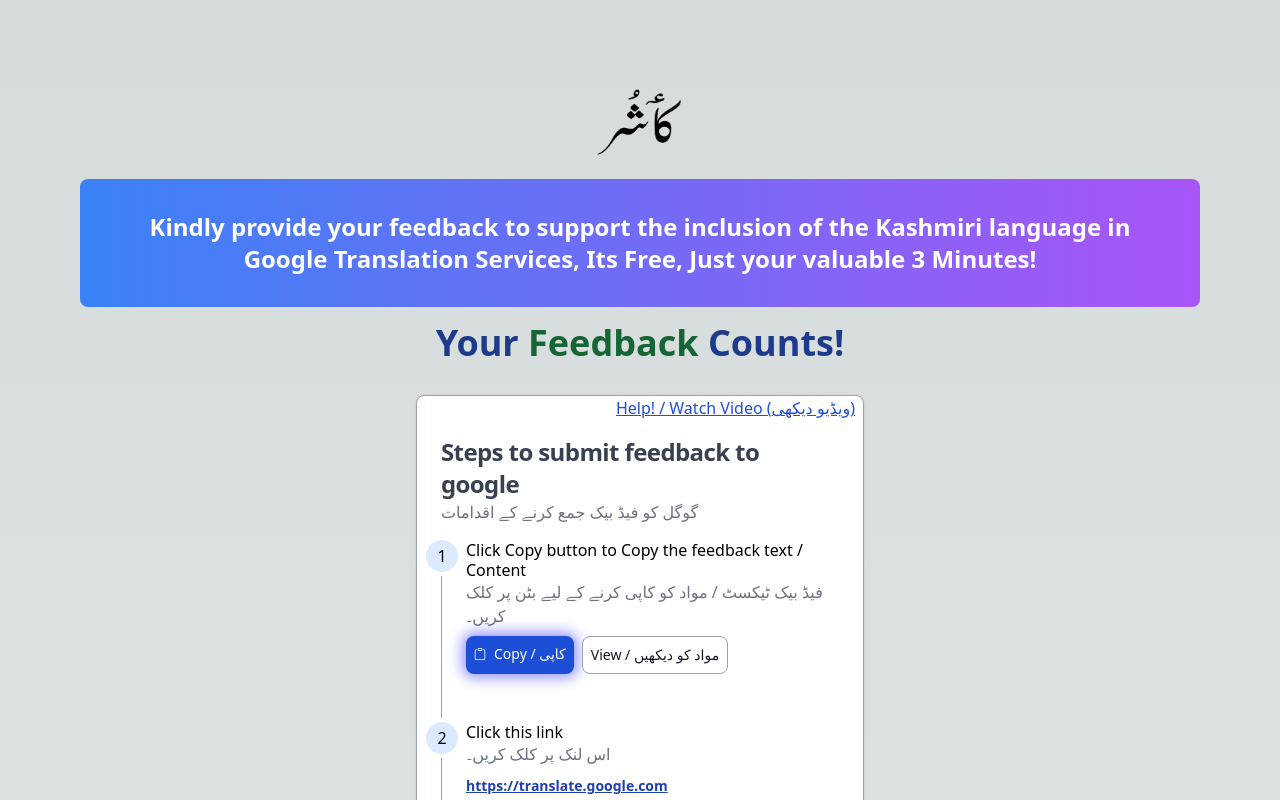
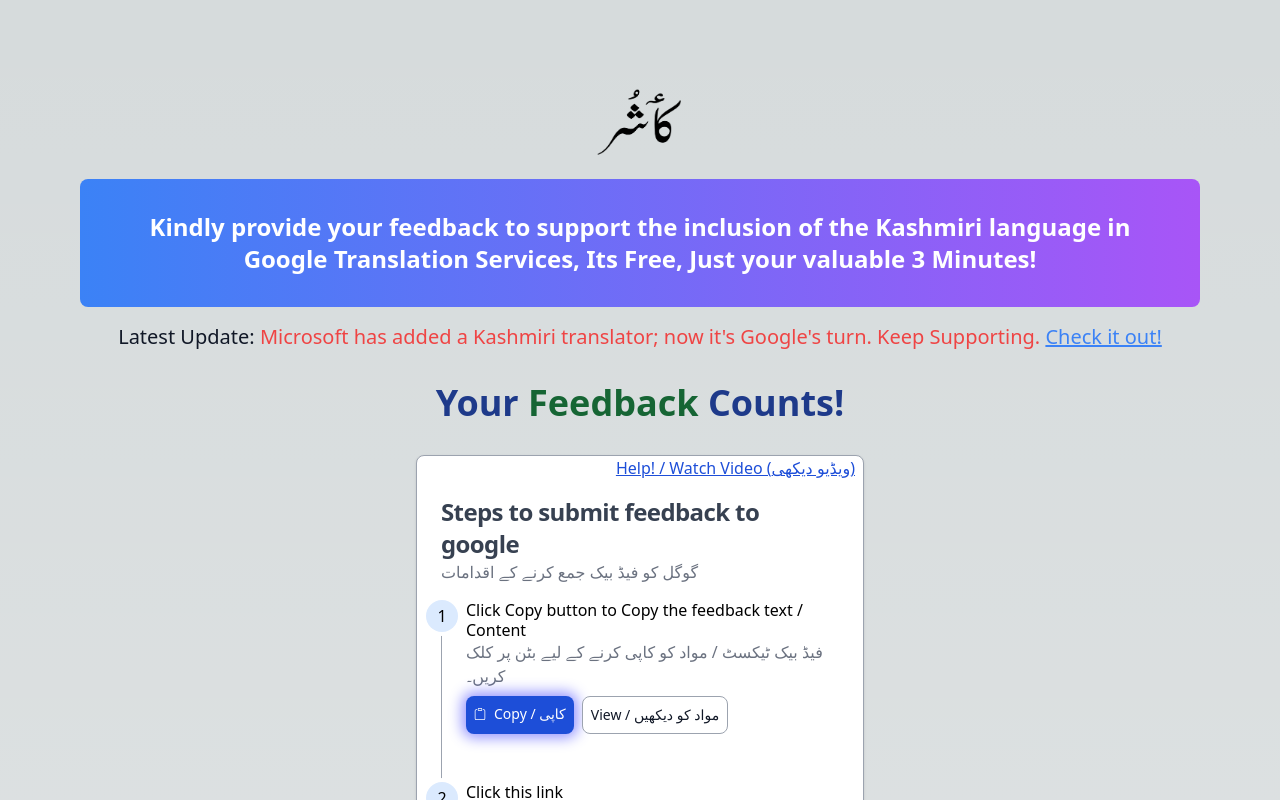
Before and after one commit to rjmk159/supportks, a Next.js app: page / in a window 1280 px wide. Shown: the top 800 px of the page. Built offline with nearby package versions, Linux system fonts and the light colour scheme.

Commit message:
New changes

```diff
--- a/src/pages/index.js
+++ b/src/pages/index.js
@@ -78,6 +78,12 @@
           3 Minutes!
         </h1>
       </div>
+
+      <h4 className="m-4 text-red-500 text-xl">
+
+        <span className="text-gray-900 text-xl">Latest Update: </span> Microsoft has added a Kashmiri translator; now it's Google's turn. Keep
+        Supporting. <a className="text-blue-500 underline text-xl" href="https://www.bing.com/translator?to=ks&setlang=be" target="_blank">Check it out!</a>
+      </h4>
       <h2 className="text-4xl text-blue-900 m-4 font-bold text-center">
         Your <span className="text-green-800">Feedback</span> Counts!
       </h2>
```
